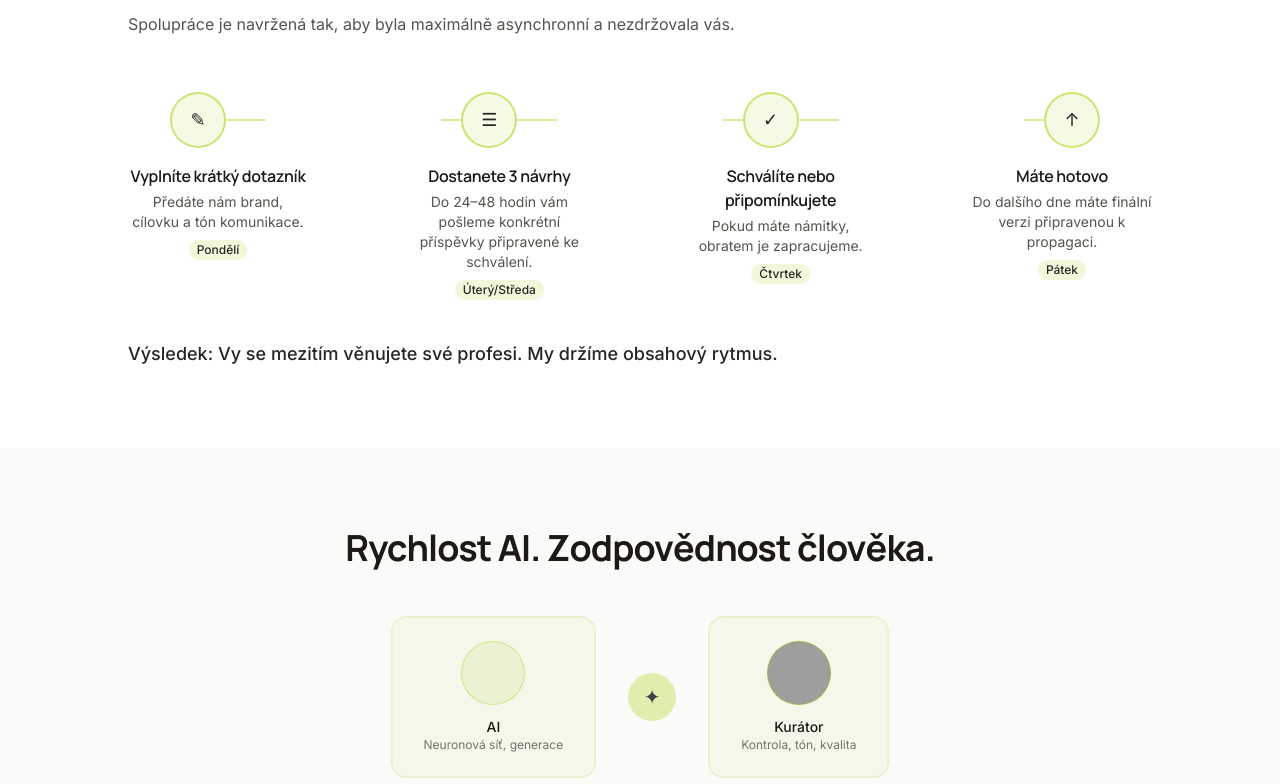
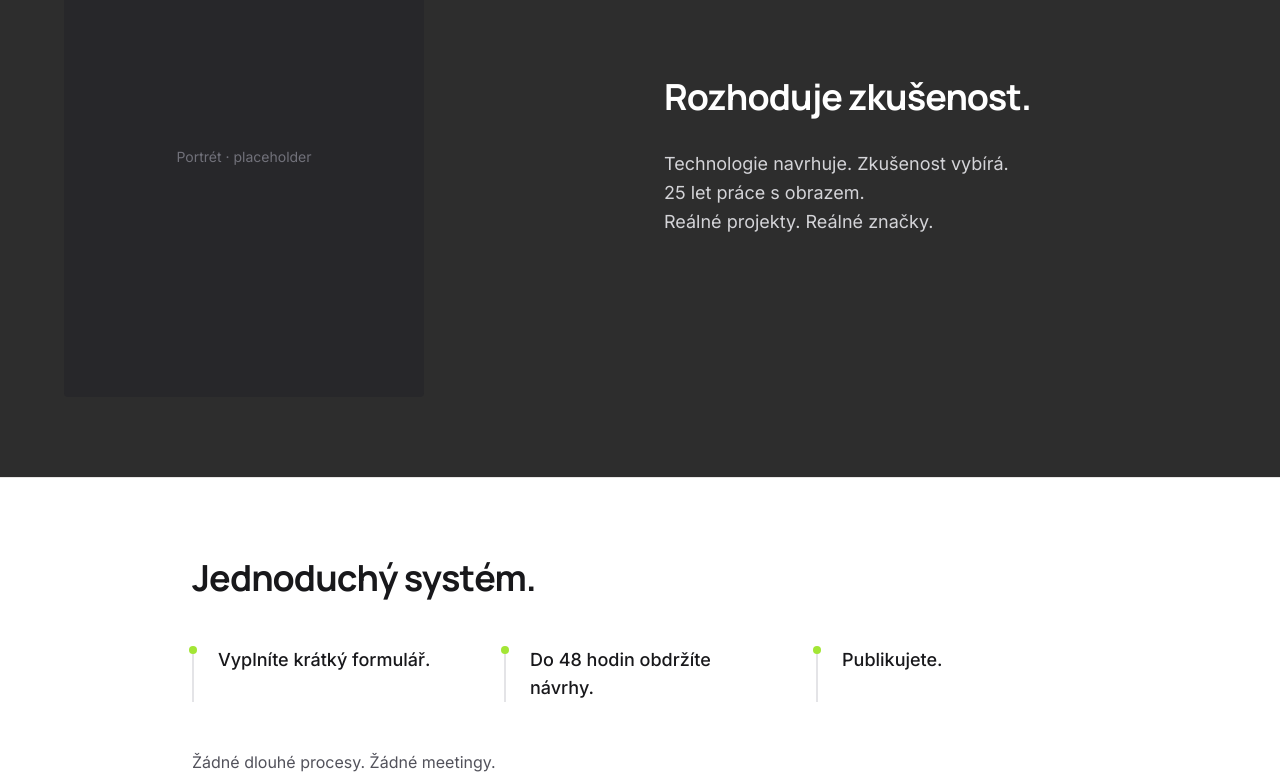
Before and after one commit to katarinabrics-eng/ai-content-studio, a Next.js app in the folder apps/content-studio/: page / in a window 1280 px wide. Shown: the part 1816-2600 px from the top of the page. Built offline with nearby package versions, Linux system fonts and the light colour scheme; grey boxes are pictures that could not be loaded.

Commit message:
refactor: restructure HomePage content and navigation for improved clarity and user engagement

```diff
--- a/apps/content-studio/src/app/page.tsx
+++ b/apps/content-studio/src/app/page.tsx
@@ -1,11 +1,4 @@
 import { HeroImageFull } from "./components/HomePlaceholders";
-
-const processSteps = [
-  { title: "Vyplníte krátký dotazník", text: "Předáte nám brand, cílovku a tón komunikace.", day: "Pondělí", icon: "form" },
-  { title: "Dostanete 3 návrhy", text: "Do 24–48 hodin vám pošleme konkrétní příspěvky připravené ke schválení.", day: "Úterý/Středa", icon: "cards" },
-  { title: "Schválíte nebo připomínkujete", text: "Pokud máte námitky, obratem je zapracujeme.", day: "Čtvrtek", icon: "check" },
-  { title: "Máte hotovo", text: "Do dalšího dne máte finální verzi připravenou k propagaci.", day: "Pátek", icon: "rocket" },
-];
 
 const faqs = [
   { q: "Je potřeba hodně schůzek a callů?", a: "Ne. Náš systém je postavený tak, abyste nemuseli trávit hodiny na meetinzích. Spolupráce je asynchronní a rychlá." },
@@ -25,8 +18,9 @@ export default function HomePage() {
           <nav className="hidden gap-8 text-sm text-stone-600 md:flex">
             <a href="#manifest" className="transition-colors hover:text-zinc-900">Manifest</a>
             <a href="#co-delame" className="transition-colors hover:text-zinc-900">Co děláme</a>
+            <a href="#rozdil" className="transition-colors hover:text-zinc-900">Rozdíl</a>
             <a href="#jak-to-funguje" className="transition-colors hover:text-zinc-900">Jak to funguje</a>
-            <a href="#proc-my" className="transition-colors hover:text-zinc-900">Proč my</a>
+            <a href="#testovaci-nabidka" className="transition-colors hover:text-zinc-900">Nabídka</a>
             <a href="#faq" className="transition-colors hover:text-zinc-900">FAQ</a>
             <a href="#kontakt" className="transition-colors hover:text-zinc-900">Kontakt</a>
           </nav>
@@ -109,42 +103,73 @@ export default function HomePage() {
         </div>
       </section>
 
-      <section id="jak-to-funguje" className="relative w-full bg-white px-4 py-20 sm:px-6 lg:px-8">
-        <div className="mx-auto max-w-5xl">
-          <h2 className="text-3xl font-bold tracking-tight text-stone-900 md:text-4xl">
-            Od dotazníku k publikaci během jednoho týdne. Žádné zbytečné cally.
+      <section id="rozdil" className="w-full border-t border-stone-200 bg-[#2d2d2d] px-6 py-20 sm:px-8 lg:px-12">
+        <div className="mx-auto grid max-w-6xl gap-12 md:grid-cols-[1fr_1fr] md:items-center">
+          <div className="aspect-[3/4] max-h-[480px] overflow-hidden rounded bg-zinc-800">
+            <div className="flex h-full w-full items-center justify-center text-zinc-500">
+              <span className="text-sm">Portrét · placeholder</span>
+            </div>
+          </div>
+          <div>
+            <h2 className="text-3xl font-bold tracking-tight text-white md:text-4xl">
+              Rozhoduje zkušenost.
+            </h2>
+            <p className="mt-8 whitespace-pre-line text-lg leading-relaxed text-zinc-300">
+              {`Technologie navrhuje. Zkušenost vybírá.
+25 let práce s obrazem.
+Reálné projekty. Reálné značky.`}
+            </p>
+          </div>
+        </div>
+      </section>
+
+      <section id="jak-to-funguje" className="w-full border-t border-stone-200 bg-white px-6 py-20 sm:px-8 lg:px-12">
+        <div className="mx-auto max-w-4xl">
+          <h2 className="text-3xl font-bold tracking-tight text-zinc-900 md:text-4xl">
+            Jednoduchý systém.
           </h2>
-          <p className="mt-4 max-w-3xl text-stone-600">
-            Spolupráce je navržená tak, aby byla maximálně asynchronní a nezdržovala vás.
+          <div className="mt-12 grid gap-10 sm:grid-cols-3">
+            <div className="relative border-l-2 border-zinc-200 pl-6">
+              <span className="absolute -left-[5px] top-0 h-2 w-2 rounded-full bg-[#A3E635]" />
+              <p className="text-lg font-medium text-zinc-900">Vyplníte krátký formulář.</p>
+            </div>
+            <div className="relative border-l-2 border-zinc-200 pl-6">
+              <span className="absolute -left-[5px] top-0 h-2 w-2 rounded-full bg-[#A3E635]" />
+              <p className="text-lg font-medium text-zinc-900">Do 48 hodin obdržíte návrhy.</p>
+            </div>
+            <div className="relative border-l-2 border-zinc-200 pl-6">
+              <span className="absolute -left-[5px] top-0 h-2 w-2 rounded-full bg-[#A3E635]" />
+              <p className="text-lg font-medium text-zinc-900">Publikujete.</p>
+            </div>
+          </div>
+          <p className="mt-12 text-zinc-600">
+            Žádné dlouhé procesy. Žádné meetingy.
           </p>
-          <div className="mt-14 flex flex-col items-center gap-8 lg:flex-row lg:items-start lg:justify-between">
-            {processSteps.map((step, i) => (
-              <div key={step.title} className="flex flex-1 flex-col items-center lg:max-w-[180px]">
-                <div className="flex w-full items-center justify-center lg:justify-center">
-                  {i > 0 && <div className="hidden h-0.5 flex-1 max-w-[20px] bg-lucifera-lime/40 lg:block" />}
-                  <div className="z-10 flex h-14 w-14 shrink-0 items-center justify-center rounded-full border-2 border-lucifera-lime/50 bg-lucifera-lime/10 text-zinc-800">
-                    {step.icon === "form" && <span className="text-lg">✎</span>}
-                    {step.icon === "cards" && <span className="text-lg">☰</span>}
-                    {step.icon === "check" && <span className="text-lg">✓</span>}
-                    {step.icon === "rocket" && <span className="text-lg">↑</span>}
-                  </div>
-                  {i < processSteps.length - 1 && <div className="hidden h-0.5 flex-1 min-w-[8px] max-w-[40px] bg-lucifera-lime/40 lg:block" />}
-                </div>
-                <div className="mt-4 text-center">
-                  <h3 className="font-semibold text-stone-900">{step.title}</h3>
-                  <p className="mt-1 text-sm text-stone-600">{step.text}</p>
-                  {step.day && (
-                    <span className="mt-2 inline-block rounded-full bg-lucifera-lime/15 px-2 py-0.5 text-xs font-medium text-zinc-800">
-                      {step.day}
-                    </span>
-                  )}
-                </div>
-              </div>
-            ))}
+        </div>
+      </section>
+
+      <section id="testovaci-nabidka" className="w-full border-t border-stone-200 bg-stone-50 px-6 py-20 sm:px-8 lg:px-12">
+        <div className="mx-auto max-w-md">
+          <div className="rounded-lg border border-stone-200 bg-white p-8 shadow-sm">
+            <h2 className="text-2xl font-bold tracking-tight text-zinc-900">
+              Testovací týden.
+            </h2>
+            <ul className="mt-6 space-y-3 text-zinc-700">
+              <li>3 příspěvky</li>
+              <li>Text + vizuál</li>
+              <li>Doručení do 48 hodin</li>
+              <li>800 Kč (zaváděcí cena)</li>
+            </ul>
+            <p className="mt-6 text-sm text-zinc-600">
+              Kapacita je omezená.
+            </p>
+            <a
+              href="/start?plan=test-week"
+              className="mt-8 block w-full rounded bg-[#A3E635] py-3 text-center text-sm font-semibold text-zinc-900 hover:bg-[#A3E635]/90"
+            >
+              Chci mít hotovo
+            </a>
           </div>
-          <p className="mt-10 text-lg font-medium text-stone-800">
-            Výsledek: Vy se mezitím věnujete své profesi. My držíme obsahový rytmus.
-          </p>
         </div>
       </section>
 
@@ -232,7 +257,7 @@ export default function HomePage() {
                       <span className="text-green-600">✓</span> doručení do 48 hodin
                     </li>
                   </ul>
-                  <a href="/start" className="btn-lime-primary mt-6 w-full inline-block text-center text-zinc-900">
+                  <a href="/start?plan=test-week" className="mt-6 block w-full rounded bg-[#A3E635] py-3 text-center text-sm font-semibold text-zinc-900 hover:bg-[#A3E635]/90">
                     Spustit projekt →
                   </a>
                 </div>
```
